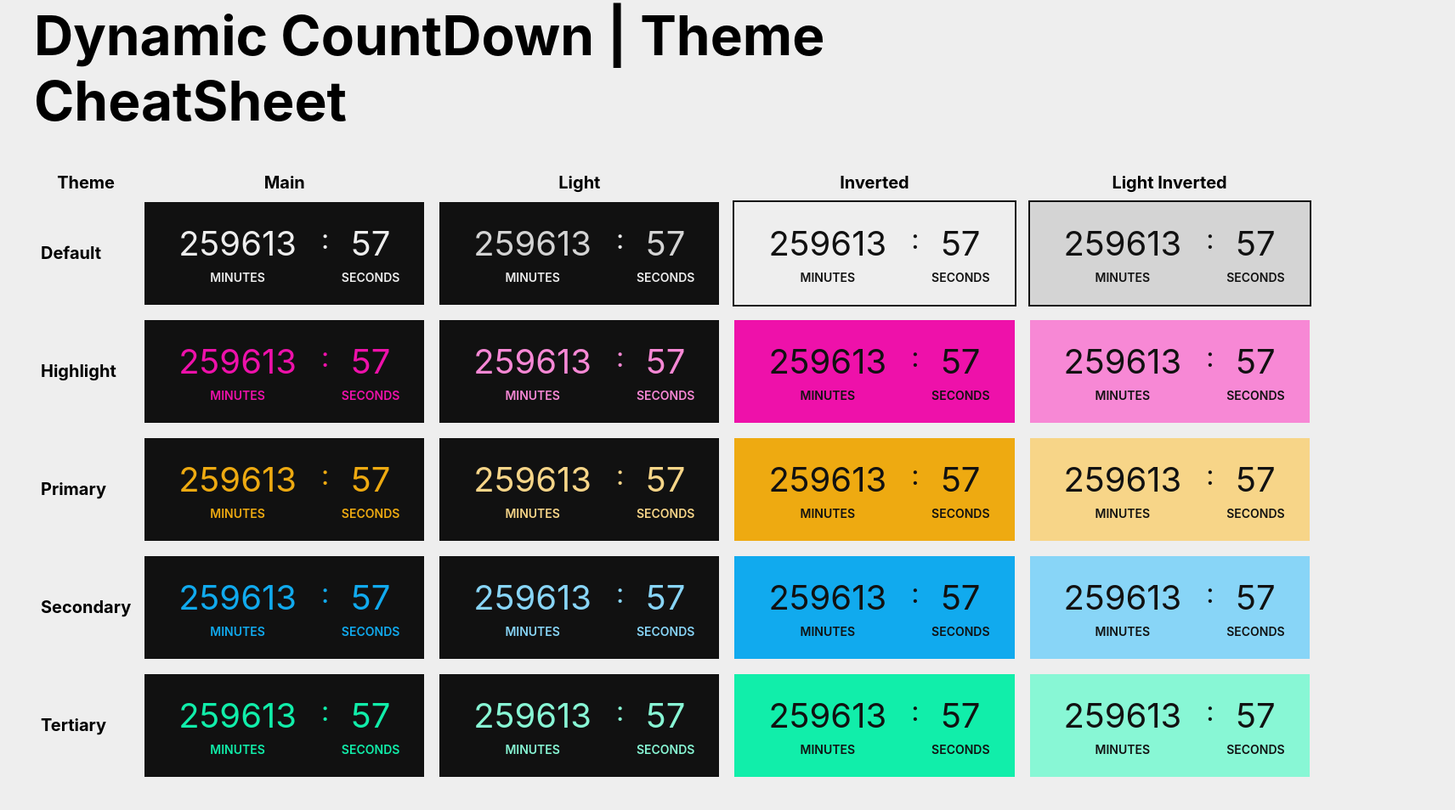
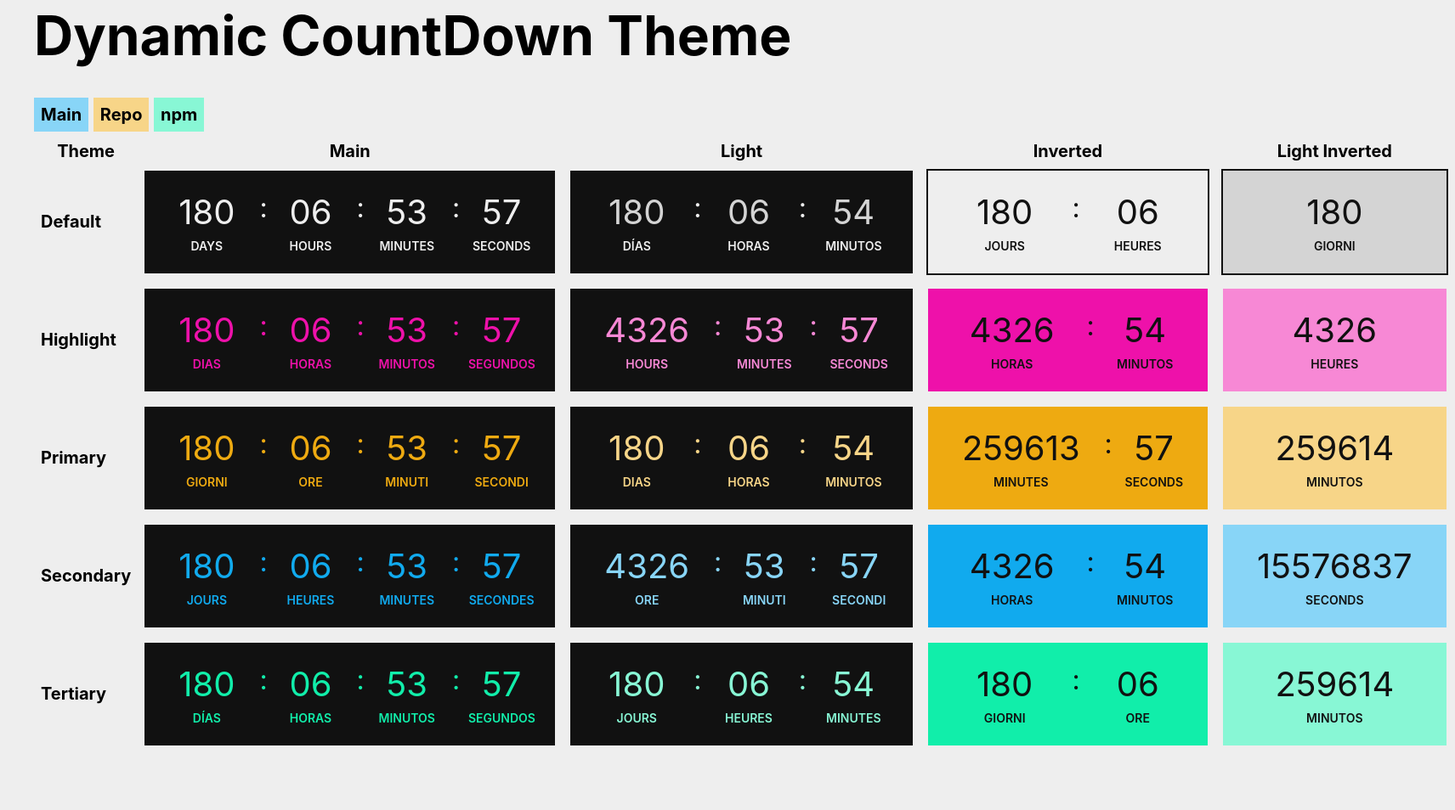
Before and after one commit to Marcelo-Diament/dynamic-countdown, a website with bundled scripts: page theme-table.html in a window 1280 px wide. Shown: the part 80-1034 px from the top of the page at 85% size, 1712 px wide, since content can reach past the window. Built offline with nearby package versions, Linux system fonts and the light colour scheme.

Commit message:
feature: updated theme table demo page

```diff
--- a/theme-table.html
+++ b/theme-table.html
@@ -5,19 +5,28 @@
   <meta charset="UTF-8">
   <meta http-equiv="X-UA-Compatible" content="IE=edge">
   <meta name="viewport" content="width=device-width, initial-scale=1.0">
-  <title>Dynamic CountDown | Theme CheatSheet</title>
+  <title>Dynamic CountDown Theme</title>
   <link rel="stylesheet" href="./style/style.min.css">
   <link rel="stylesheet" href="./style/demo.min.css">
   <style>
+    header a {
+      text-decoration: none;
+      color: black;
+      font-weight: bold;
+    }
+
     table {
       margin: 16px auto;
     }
+
     th {
       font-weight: bold;
     }
+
     td:first-of-type {
       font-weight: bold;
     }
+
     td {
       padding: 6px;
     }
@@ -25,8 +34,11 @@
 </head>
 
 <body>
-  <header>
-    <h1>Dynamic CountDown | Theme CheatSheet</h1>
+  <header class="mb4">
+    <h1>Dynamic CountDown Theme</h1>
+    <a href="index.html" title="Go to main demo page" class="bg-secondary mb7 p3">Main</a>
+    <a href="https://github.com/Marcelo-Diament/dynamic-countdown" title="Go to repostory" class="bg-primary mb7 p3" target="_blank">Repo</a>
+    <a href="https://www.npmjs.com/package/dynamic-countdown" title="Go to npm" class="bg-tertiary mb7 p3" target="_blank">npm</a>
   </header>
   <main>
     <table>
@@ -43,69 +55,76 @@
         <tr>
           <td>Default</td>
           <td>
-            <div class="counter" data-target-date="12/31/2021 23:59" data-time-format="MS" data-min-digits="2" data-lang="en">
+            <div class="counter" data-target-date="12/31/2021 23:59" data-time-format="DHMS" data-min-digits="2" data-lang="en">
+              <span data-unit="days" class="counter__unit"></span>
+              <span data-unit="hours" class="counter__unit"></span>
               <span data-unit="minutes" class="counter__unit"></span>
               <span data-unit="seconds" class="counter__unit"></span>
             </div>
           </td>
           <td>
-            <div class="counter counter--light" data-target-date="12/31/2021 23:59" data-time-format="MS" data-min-digits="2" data-lang="en">
+            <div class="counter counter--light" data-target-date="12/31/2021 23:59" data-time-format="DHM" data-min-digits="2" data-lang="es">
+              <span data-unit="days" class="counter__unit"></span>
+              <span data-unit="hours" class="counter__unit"></span>
               <span data-unit="minutes" class="counter__unit"></span>
-              <span data-unit="seconds" class="counter__unit"></span>
             </div>
           </td>
           <td>
-            <div class="counter counter--inverted" data-target-date="12/31/2021 23:59" data-time-format="MS" data-min-digits="2" data-lang="en">
-              <span data-unit="minutes" class="counter__unit"></span>
-              <span data-unit="seconds" class="counter__unit"></span>
+            <div class="counter counter--inverted" data-target-date="12/31/2021 23:59" data-time-format="DH" data-min-digits="2" data-lang="fr">
+              <span data-unit="days" class="counter__unit"></span>
+              <span data-unit="hours" class="counter__unit"></span>
             </div>
           </td>
           <td>
-            <div class="counter counter--light-inverted" data-target-date="12/31/2021 23:59" data-time-format="MS" data-min-digits="2" data-lang="en">
-              <span data-unit="minutes" class="counter__unit"></span>
-              <span data-unit="seconds" class="counter__unit"></span>
+            <div class="counter counter--light-inverted" data-target-date="12/31/2021 23:59" data-time-format="D" data-min-digits="2" data-lang="it">
+              <span data-unit="days" class="counter__unit"></span>
             </div>
           </td>
         </tr>
         <tr>
           <td>Highlight</td>
           <td>
-            <div class="counter counter--highlight" data-target-date="12/31/2021 23:59" data-time-format="MS" data-min-digits="2" data-lang="en">
+            <div class="counter counter--highlight" data-target-date="12/31/2021 23:59" data-time-format="DHMS" data-min-digits="2" data-lang="pt">
+              <span data-unit="days" class="counter__unit"></span>
+              <span data-unit="hours" class="counter__unit"></span>
               <span data-unit="minutes" class="counter__unit"></span>
               <span data-unit="seconds" class="counter__unit"></span>
             </div>
           </td>
           <td>
-            <div class="counter counter--highlight-light" data-target-date="12/31/2021 23:59" data-time-format="MS" data-min-digits="2" data-lang="en">
+            <div class="counter counter--highlight-light" data-target-date="12/31/2021 23:59" data-time-format="HMS" data-min-digits="2" data-lang="en">
+              <span data-unit="hours" class="counter__unit"></span>
               <span data-unit="minutes" class="counter__unit"></span>
               <span data-unit="seconds" class="counter__unit"></span>
             </div>
           </td>
           <td>
-            <div class="counter counter--highlight-inverted" data-target-date="12/31/2021 23:59" data-time-format="MS" data-min-digits="2" data-lang="en">
+            <div class="counter counter--highlight-inverted" data-target-date="12/31/2021 23:59" data-time-format="HM" data-min-digits="2" data-lang="es">
+              <span data-unit="hours" class="counter__unit"></span>
               <span data-unit="minutes" class="counter__unit"></span>
-              <span data-unit="seconds" class="counter__unit"></span>
             </div>
           </td>
           <td>
-            <div class="counter counter--highlight-light-inverted" data-target-date="12/31/2021 23:59" data-time-format="MS" data-min-digits="2" data-lang="en">
-              <span data-unit="minutes" class="counter__unit"></span>
-              <span data-unit="seconds" class="counter__unit"></span>
+            <div class="counter counter--highlight-light-inverted" data-target-date="12/31/2021 23:59" data-time-format="H" data-min-digits="2" data-lang="fr">
+              <span data-unit="hours" class="counter__unit"></span>
             </div>
           </td>
         </tr>
         <tr>
           <td>Primary</td>
           <td>
-            <div class="counter counter--primary" data-target-date="12/31/2021 23:59" data-time-format="MS" data-min-digits="2" data-lang="en">
+            <div class="counter counter--primary" data-target-date="12/31/2021 23:59" data-time-format="DHMS" data-min-digits="2" data-lang="it">
+              <span data-unit="days" class="counter__unit"></span>
+              <span data-unit="hours" class="counter__unit"></span>
               <span data-unit="minutes" class="counter__unit"></span>
               <span data-unit="seconds" class="counter__unit"></span>
             </div>
           </td>
           <td>
-            <div class="counter counter--primary-light" data-target-date="12/31/2021 23:59" data-time-format="MS" data-min-digits="2" data-lang="en">
+            <div class="counter counter--primary-light" data-target-date="12/31/2021 23:59" data-time-format="DHM" data-min-digits="2" data-lang="pt">
+              <span data-unit="days" class="counter__unit"></span>
+              <span data-unit="hours" class="counter__unit"></span>
               <span data-unit="minutes" class="counter__unit"></span>
-              <span data-unit="seconds" class="counter__unit"></span>
             </div>
           </td>
           <td>
@@ -115,35 +134,36 @@
             </div>
           </td>
           <td>
-            <div class="counter counter--primary-light-inverted" data-target-date="12/31/2021 23:59" data-time-format="MS" data-min-digits="2" data-lang="en">
+            <div class="counter counter--primary-light-inverted" data-target-date="12/31/2021 23:59" data-time-format="M" data-min-digits="2" data-lang="es">
               <span data-unit="minutes" class="counter__unit"></span>
-              <span data-unit="seconds" class="counter__unit"></span>
             </div>
           </td>
         </tr>
         <tr>
           <td>Secondary</td>
           <td>
-            <div class="counter counter--secondary" data-target-date="12/31/2021 23:59" data-time-format="MS" data-min-digits="2" data-lang="en">
+            <div class="counter counter--secondary" data-target-date="12/31/2021 23:59" data-time-format="DHMS" data-min-digits="2" data-lang="fr">
+              <span data-unit="days" class="counter__unit"></span>
+              <span data-unit="hours" class="counter__unit"></span>
               <span data-unit="minutes" class="counter__unit"></span>
               <span data-unit="seconds" class="counter__unit"></span>
             </div>
           </td>
           <td>
-            <div class="counter counter--secondary-light" data-target-date="12/31/2021 23:59" data-time-format="MS" data-min-digits="2" data-lang="en">
+            <div class="counter counter--secondary-light" data-target-date="12/31/2021 23:59" data-time-format="HMS" data-min-digits="2" data-lang="it">
+              <span data-unit="hours" class="counter__unit"></span>
               <span data-unit="minutes" class="counter__unit"></span>
               <span data-unit="seconds" class="counter__unit"></span>
             </div>
           </td>
           <td>
-            <div class="counter counter--secondary-inverted" data-target-date="12/31/2021 23:59" data-time-format="MS" data-min-digits="2" data-lang="en">
+            <div class="counter counter--secondary-inverted" data-target-date="12/31/2021 23:59" data-time-format="HM" data-min-digits="2" data-lang="pt">
+              <span data-unit="hours" class="counter__unit"></span>
               <span data-unit="minutes" class="counter__unit"></span>
-              <span data-unit="seconds" class="counter__unit"></span>
             </div>
           </td>
           <td>
-            <div class="counter counter--secondary-light-inverted" data-target-date="12/31/2021 23:59" data-time-format="MS" data-min-digits="2" data-lang="en">
-              <span data-unit="minutes" class="counter__unit"></span>
+            <div class="counter counter--secondary-light-inverted" data-target-date="12/31/2021 23:59" data-time-format="S" data-min-digits="2" data-lang="en">
               <span data-unit="seconds" class="counter__unit"></span>
             </div>
           </td>
@@ -151,27 +171,29 @@
         <tr>
           <td>Tertiary</td>
           <td>
-            <div class="counter counter--tertiary" data-target-date="12/31/2021 23:59" data-time-format="MS" data-min-digits="2" data-lang="en">
+            <div class="counter counter--tertiary" data-target-date="12/31/2021 23:59" data-time-format="DHMS" data-min-digits="2" data-lang="es">
+              <span data-unit="days" class="counter__unit"></span>
+              <span data-unit="hours" class="counter__unit"></span>
               <span data-unit="minutes" class="counter__unit"></span>
               <span data-unit="seconds" class="counter__unit"></span>
             </div>
           </td>
           <td>
-            <div class="counter counter--tertiary-light" data-target-date="12/31/2021 23:59" data-time-format="MS" data-min-digits="2" data-lang="en">
+            <div class="counter counter--tertiary-light" data-target-date="12/31/2021 23:59" data-time-format="DHM" data-min-digits="2" data-lang="fr">
+              <span data-unit="days" class="counter__unit"></span>
+              <span data-unit="hours" class="counter__unit"></span>
               <span data-unit="minutes" class="counter__unit"></span>
-              <span data-unit="seconds" class="counter__unit"></span>
             </div>
           </td>
           <td>
-            <div class="counter counter--tertiary-inverted" data-target-date="12/31/2021 23:59" data-time-format="MS" data-min-digits="2" data-lang="en">
-              <span data-unit="minutes" class="counter__unit"></span>
-              <span data-unit="seconds" class="counter__unit"></span>
+            <div class="counter counter--tertiary-inverted" data-target-date="12/31/2021 23:59" data-time-format="DH" data-min-digits="2" data-lang="it">
+              <span data-unit="days" class="counter__unit"></span>
+              <span data-unit="hours" class="counter__unit"></span>
             </div>
           </td>
           <td>
-            <div class="counter counter--tertiary-light-inverted" data-target-date="12/31/2021 23:59" data-time-format="MS" data-min-digits="2" data-lang="en">
+            <div class="counter counter--tertiary-light-inverted" data-target-date="12/31/2021 23:59" data-time-format="M" data-min-digits="2" data-lang="pt">
               <span data-unit="minutes" class="counter__unit"></span>
-              <span data-unit="seconds" class="counter__unit"></span>
             </div>
           </td>
         </tr>
```
